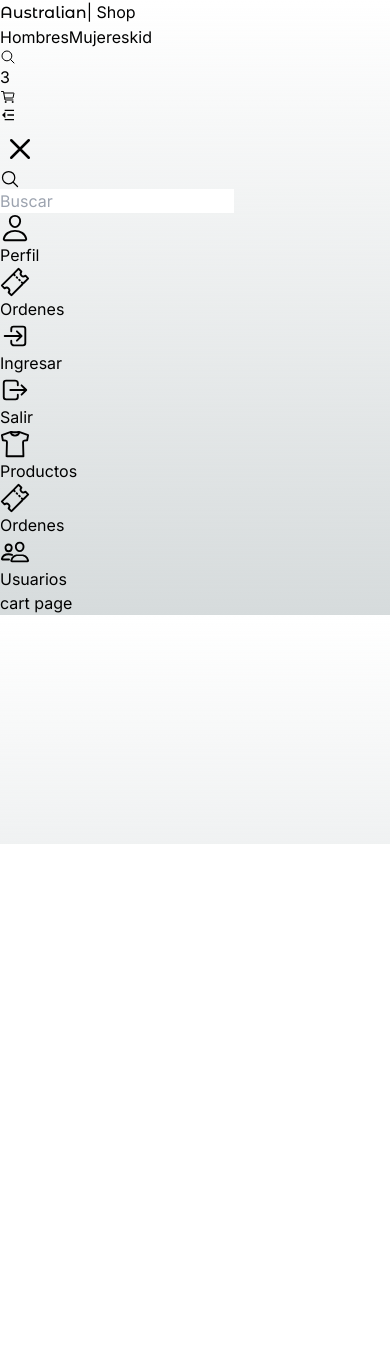
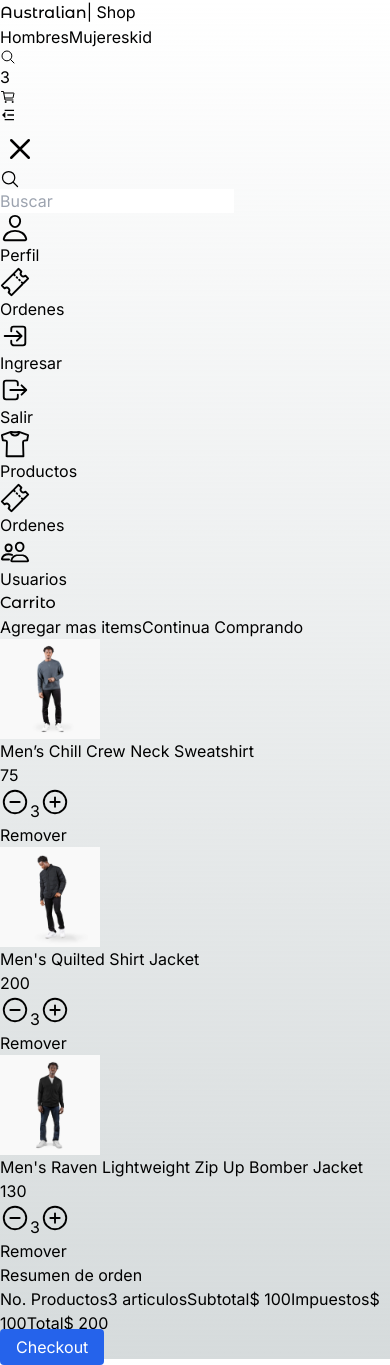
Before and after one commit to DARSOAD/australianproject, a Next.js app in the folder frontend/australian-project/: page /cart in a window 390 px wide. Before the commit the page ends 844 px from the top, so only its background shows below. Built offline with nearby package versions, Linux system fonts and the light colour scheme.

Commit message:
feat: se agrego la maquetacion de la pantalla carrito y el slideshow para mobile

```diff
--- a/frontend/australian-project/src/app/(shop)/cart/page.tsx
+++ b/frontend/australian-project/src/app/(shop)/cart/page.tsx
@@ -1,8 +1,81 @@
+import { QuantitySelector, Title } from "@/components";
+import { initialData } from "@/seed/seed";
+import Link from "next/link";
+import Image from 'next/image';
+
+const productsInCart = [
+  initialData.products[0],
+  initialData.products[1],
+  initialData.products[2],
+]
 
 export default function cartPage() {
   return (
-    <div>
-      <h1>cart page</h1>
+    <div className='flex justify-center items-center mb-72 px-10 sm:px-0'>
+
+      <div className='flex flex-col w-[1000px]'>
+        <Title title='Carrito' />
+
+        <div className='grid grid-cols-1 sm:grid-cols-2 gap-10'>
+          {/* Carrito */}
+          <div className='flex flex-col mt-5'>
+            <span className='text-xl'>Agregar mas items</span>
+            <Link href='/' className='underline mb-5'>
+              Continua Comprando
+            </Link>
+
+            {/* items */}
+            {
+              productsInCart.map(product => (
+                <div key={product.slug} className='flex mb-5'>
+                  <Image
+                    src={`/products/${product.images[0]}`}
+                    alt={product.title}
+                    width={100}
+                    height={100}
+                    style={{
+                      width: '100px',
+                      height: '100px'
+                    }}
+                    className='mr-5 rounded'
+                  />
+                  <div>
+                    <p>{product.title}</p>
+                    <p>{product.price}</p>
+                    <QuantitySelector quantity={3} />
+                    <button className='underline mt-3'>Remover</button>
+                  </div>
+                </div>
+              ))
+            }
+          </div>
+          {/* checkout - resumen*/}
+          <div className='bg-white rounded-xl shadow-xl p-7'>
+            <h2 className='text-2xl mb-2'>Resumen de orden</h2>
+
+            <div className='grid grid-cols-2'>
+              <span>No. Productos</span>
+              <span className='text-right'>3 articulos</span>
+
+              <span>Subtotal</span>
+              <span className='text-right'>$ 100</span>
+
+              <span>Impuestos</span>
+              <span className='text-right'>$ 100</span>
+
+              <span className='mt-5 text-2xl'>Total</span>
+              <span className='mt-5 text-2xl text-right'>$ 200</span>
+
+            </div>
+            <div className='mt-5 mb-2 w-full'>
+              <Link className='flex btn-primary justify-center' href='/checkout/address'>
+                Checkout
+              </Link>
+            </div>
+          </div>
+        </div>
+      </div>
+
     </div>
   );
 }
--- a/frontend/australian-project/src/components/index.ts
+++ b/frontend/australian-project/src/components/index.ts
@@ -3,6 +3,7 @@ export * from './products/product-grid/ProductGrid';
 export * from './products/product-grid/ProductGridItem';
 
 export * from './product/slideshow/ProductSlideshow'
+export * from './product/slideshow/ProductMobileSlideshow'
 export * from './product/size-selector/SizeSelector'
 export * from './product/quantity-selector/QuantitySelector'
 
--- /dev/null
+++ b/frontend/australian-project/src/components/product/slideshow/ProductMobileSlideshow.tsx
@@ -0,0 +1,52 @@
+'use client';
+
+import React from 'react';
+import Image from 'next/image';
+import { Swiper, SwiperSlide } from 'swiper/react';
+
+import 'swiper/css';
+import 'swiper/css/free-mode';
+import 'swiper/css/pagination';
+import 'swiper/css/thumbs';
+
+import './slideshow.css';
+import { Autoplay, FreeMode, Pagination } from 'swiper/modules';
+
+interface Props {
+    images: string[];
+    title: string;
+    className?: string;
+}
+
+export const ProductMobileSlideshow = ({ images, title, className }: Props) => {
+
+    return (
+        <div className={className}>
+            <Swiper
+                style={{
+                    width: '100vw',
+                    height: '500px'
+                }}
+                pagination
+                autoplay={{
+                    delay:2500
+                }}
+                modules={[FreeMode, Autoplay, Pagination]}
+                className="mySwiper2"
+            >
+                {images.map((image, index) => (
+                    <SwiperSlide key={image}>
+                        <Image
+                            width={600}
+                            height={500}
+                            src={`/products/${image}`}
+                            alt={title}
+                            className="object-fill"
+                            priority={index === 0} // Añadir prioridad solo a la primera imagen
+                        />
+                    </SwiperSlide>
+                ))}
+            </Swiper>
+        </div>
+    );
+};
```
Also changed, not shown: frontend/australian-project/src/app/(shop)/checkout/address/page.tsx (+83 -3 lines), frontend/australian-project/src/app/(shop)/product/[slug]/page.tsx (+6 -2 lines).
